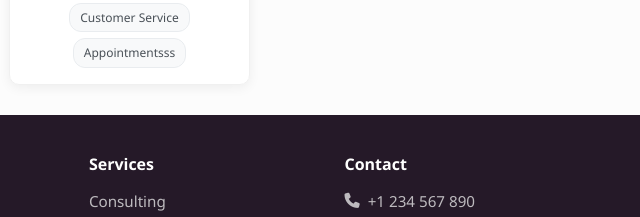
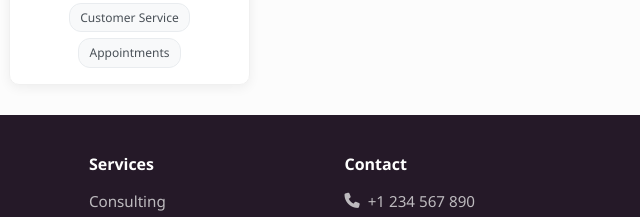
Before and after one commit to force79/BasicWeb, a plain HTML site: page pages/team.html in a window 1280 px wide. Shown: the part 3625-3842 px from the top of the page, 640-1280 px from the left. Drawn offline with Linux system fonts and the light colour scheme.

Commit message:
Updated project files

```diff
--- a/pages/team.html
+++ b/pages/team.html
@@ -472,7 +472,7 @@
                 <ul class="unknown-expertise">
                     <li>Front Desk</li>
                     <li>Customer Service</li>
-                    <li>Appointmentsss</li>
+                    <li>Appointments</li>
             </div>
         </div>
     </div>
```
